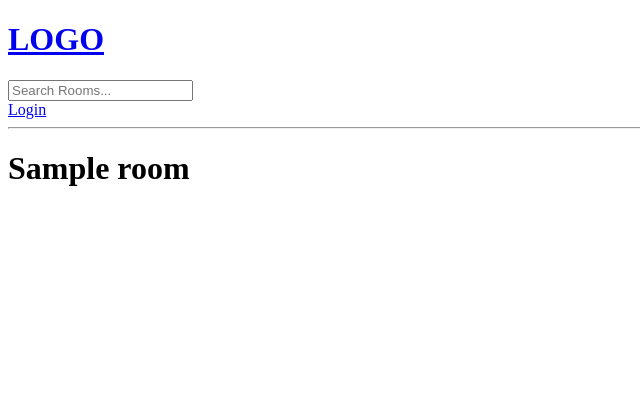
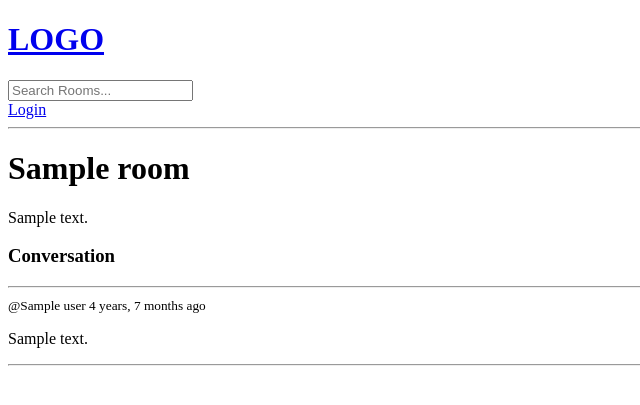
Before and after one commit to ygebre1/study-hive, a Django app: template base/templates/base/room.html in a window 1280 px wide. Shown: the top 405 px of the page, without its empty margins (0-640 px from the left). Run offline with Django 3.2, Linux system fonts and the light colour scheme; the template is opened without the code that fills it: most values are stand-ins (such as "Sample title", 1, 10 or a date in 2020).

Commit message:
Added functionality to make comments to chat rooms but only if user is authenticated

```diff
--- a/base/templates/base/room.html
+++ b/base/templates/base/room.html
@@ -4,4 +4,26 @@
 
 <h1>{{room.name}}</h1>
 
+<p>{{room.description}}</p>
+
+<div class="comment-wrapper">
+    <h3>Conversation</h3>
+    <hr>
+    {% for message in room_messages %}
+        <div>
+            <small>@{{message.user}} {{message.created|timesince}} ago</small>
+            <p>{{message.body}}</p>
+            <hr>
+        </div>
+    {% endfor %}
+</div>
+
+{% if request.user.is_authenticated %}
+<div class="comment-form">
+    <form method="post" action=""">
+        {% csrf_token %}
+        <input type="text" name="body" placeholder="Write you message here...">
+    </form>
+</div>
+{% endif %}
 {% endblock content%}
--- a/base/views.py
+++ b/base/views.py
@@ -75,7 +75,8 @@ def home(request):
 
 def room(request, pk):
     room = Room.objects.get(id=pk)
-    context = {'room':room}
+    room_messages = room.message_set.all().order_by('-created')
+    context = {'room':room, 'room_messages': room_messages}
     return render(request, 'base/room.html', context)
 
 @login_required(login_url='login')
```
